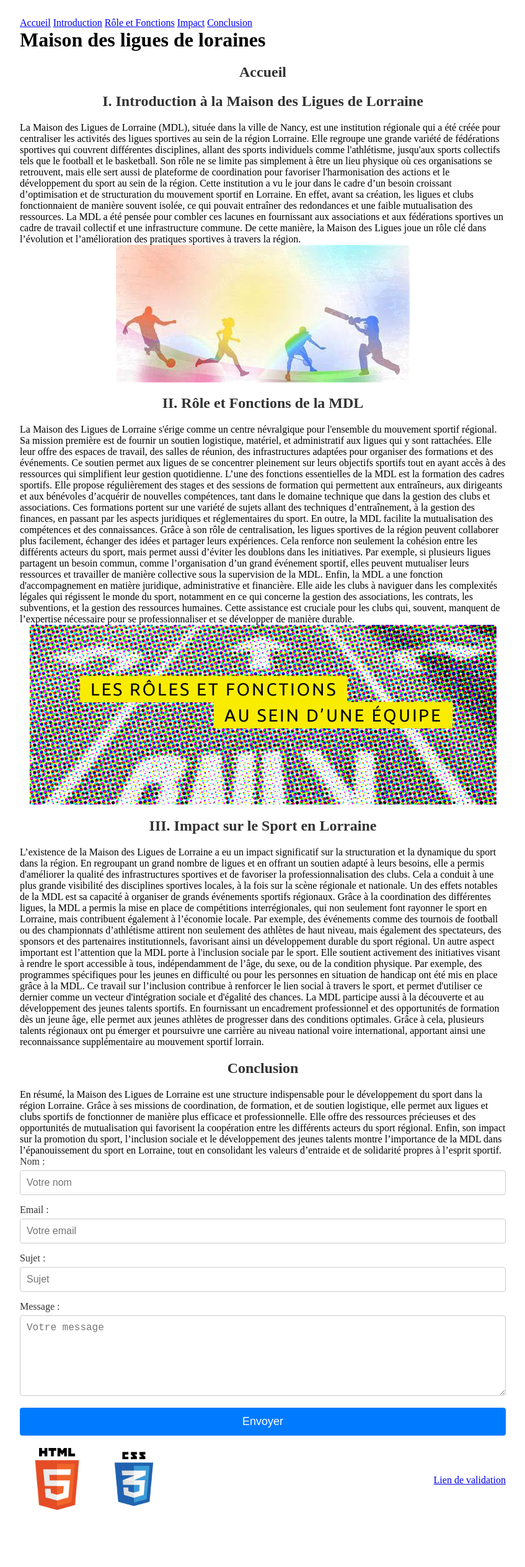
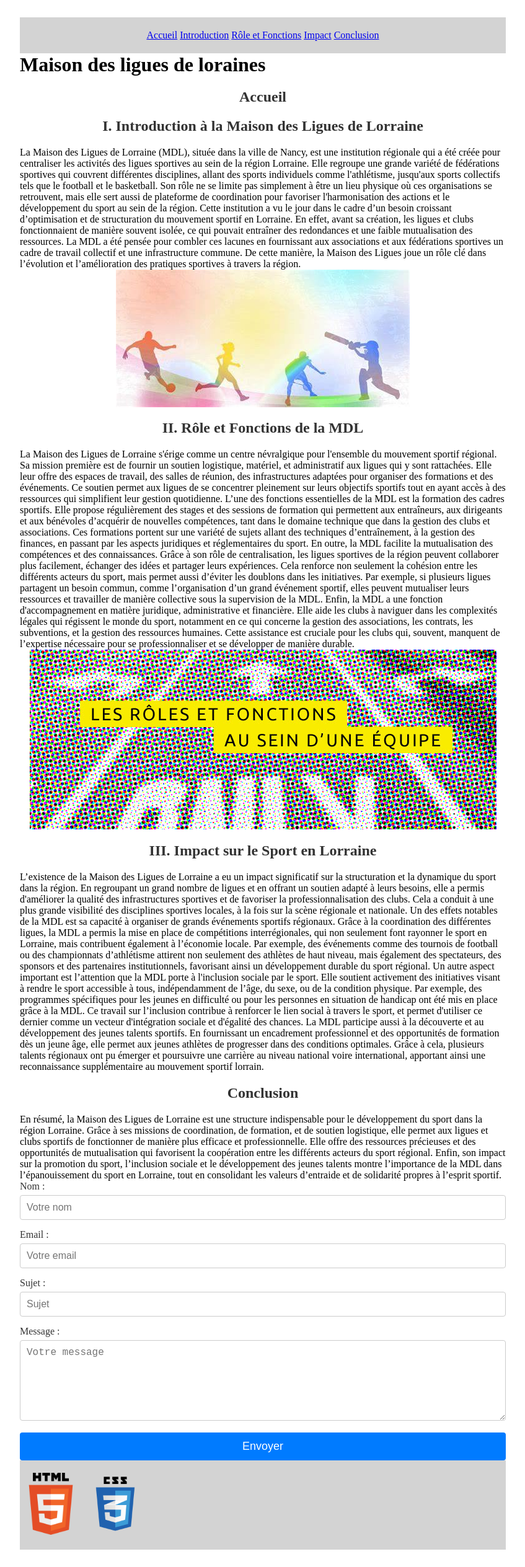
Before and after one commit to bababallz66/Site-test-HTML, a plain HTML site: page index.html in a window 1280 px wide. Shown: the whole page at 62% size, without its empty margins (216-1063 px from the left). Before the commit the page ends 2488 px from the top, so only its background shows below. Drawn offline with Linux system fonts and the light colour scheme.

Commit message:
Add files via upload

```diff
--- a/index.css
+++ b/index.css
@@ -6,7 +6,12 @@
 #headertitle {
   margin: auto;
 }
-
+header {
+  background-color: lightgray;
+  padding: 20px 0;
+  color: #fff;
+  text-align: center;
+}
 html {
   max-width: 800px;
   margin: 0 auto;
@@ -20,7 +25,7 @@ body {
 }
 
 footer {
-  background-color: white;
+  background-color: lightgray;
   padding: 20px 0;
   color: #fff;
   text-align: center;
@@ -37,7 +42,7 @@ footer {
 .footer-images img {
   width: 100px;
   height: auto;
-  margin: 0 10px;
+  margin: 0 auto;
 }
 
 a:hover {
--- a/index.html
+++ b/index.html
@@ -1,15 +1,13 @@
 <!DOCTYPE html>
 <script src="https://cdn.emailjs.com/dist/email.min.js"></script>
 <script src="contact.js"></script>
-<script src="autoplayer.js"></script>
 <html lang="fr">
   <head>
     <title>Maison des ligues de loraines</title>
     <link rel="stylesheet" href="index.css" />
-    <link rel="shortcut icon" href="/cropped-m2l.ico" />
+    <link rel="shortcut icon" href="cropped-m2l.ico" />
   </head>
-  <body>
-    <audio id="audio-player" src="music.mp3"></audio>
+  <header>
     <nav>
       <a href="#checkpoint1">Accueil</a>
       <a href="#checkpoint2">Introduction</a>
@@ -17,6 +15,10 @@
       <a href="#checkpoint4">Impact</a>
       <a href="#checkpoint5">Conclusion</a>
     </nav>
+  </header>
+  <body>
+    <audio id="audio-player" src="music.mp3" loop="true"></audio>
+    <script src="autoplayer.js"></script>
     <h1 id="headertitle">Maison des ligues de loraines</h1>
     <div>
       <h2 id="checkpoint1">Accueil</h2>
@@ -188,7 +190,9 @@
             ></textarea>
           </div>
 
-          <button type="submit" class="submit-btn" onclick="sendMail()">Envoyer</button>
+          <button type="submit" class="submit-btn" onclick="sendMail()">
+            Envoyer
+          </button>
         </form>
       </section>
     </div>
@@ -199,9 +203,6 @@
         <img src="HTML5_Logo_512.png" alt="Logo HTML5" />
         <img src="css3-logo-png-transparent-308037898.png" alt="Logo CSS3" />
       </div>
-      <div class="footer-link">
-        <a href="https://example.com" target="_blank">Lien de validation</a>
-      </div>
     </div>
   </footer>
 </html>
```
